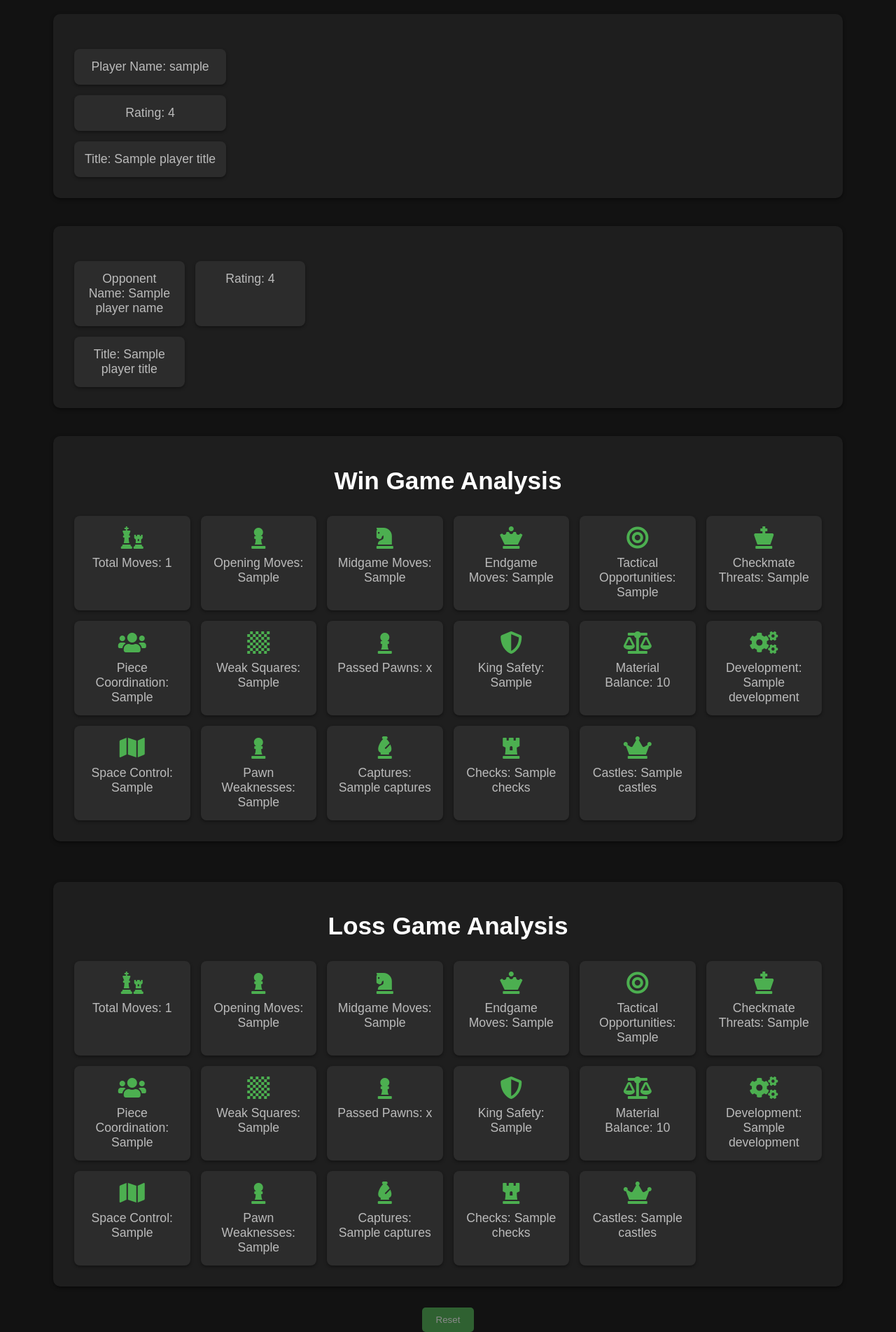
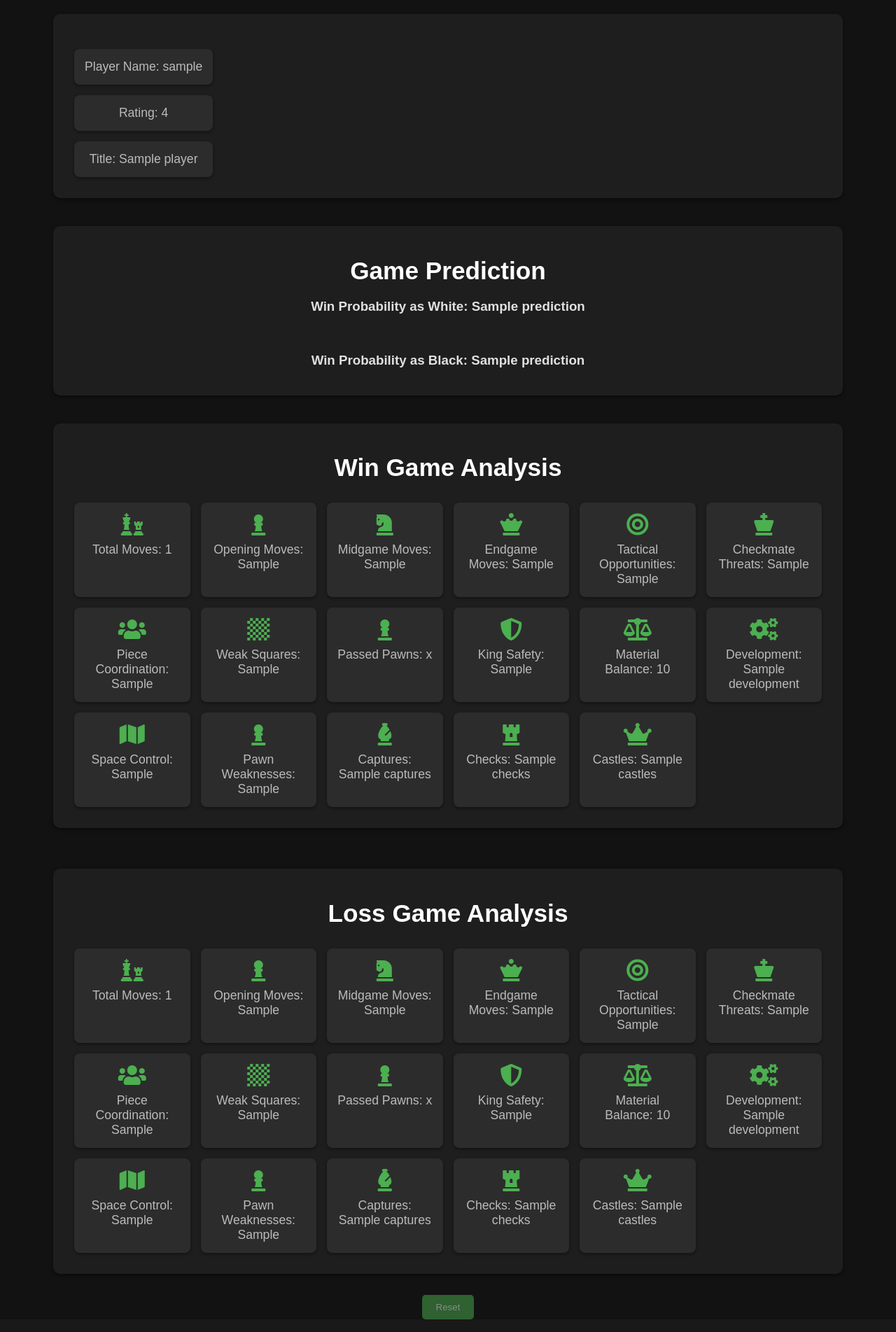
Before and after one commit to achukash/Hack-A-Sol-3.0, a Flask app: template templates/index.html in a window 1280 px wide. Shown: the whole page at 70% size. Run offline with Flask 3, Linux system fonts and the light colour scheme; the template is opened without the code that fills it: most values are stand-ins (such as "Sample title", 1, 10 or a date in 2020); parts of the project's set-up code (start-up, migrations or seed data) failed here and were passed over.

Commit message:
Refactor player data display in index.html

```diff
--- a/templates/index.html
+++ b/templates/index.html
@@ -44,25 +44,27 @@
                 <span>Rating: {{ player_data["bullet_rating"] }}</span>
             </div>
             <div class="grid-item">
-                <span>Title: {{ player_title }}</span>
+                <span>Title: {{ player_data[title] }}</span>
             </div>
         </div>
      </div>
-     <div class="container" id = "playerinfo">
-        <div class="grid-container">
-            <div class="grid-item">
-                <span>Opponent Name: {{ player_name }}</span>
+
+     {% endif %}
+     {% if prediction %}
+        <div class="container" id = "prediction">
+            <h1>Game Prediction</h1>
+            <div>
+
+                    <h3>Win Probability as White: {{ prediction }}</h3>
+
+                    <br>
+
+                    <h3>Win Probability as Black: {{ prediction }}</h3>
+
             </div>
-            <div class="grid-item">
-                <span>Rating: {{ player_rating }}</span>
             </div>
-            <div class="grid-item">
-                <span>Title: {{ player_title }}</span>
-            </div>
-        </div>
 
-     </div>
-     {% endif %}
+        {% endif %}
      {% if win_data %}
     <div class="container" id = "win_cont">
         <h1>Win Game Analysis</h1>
```
